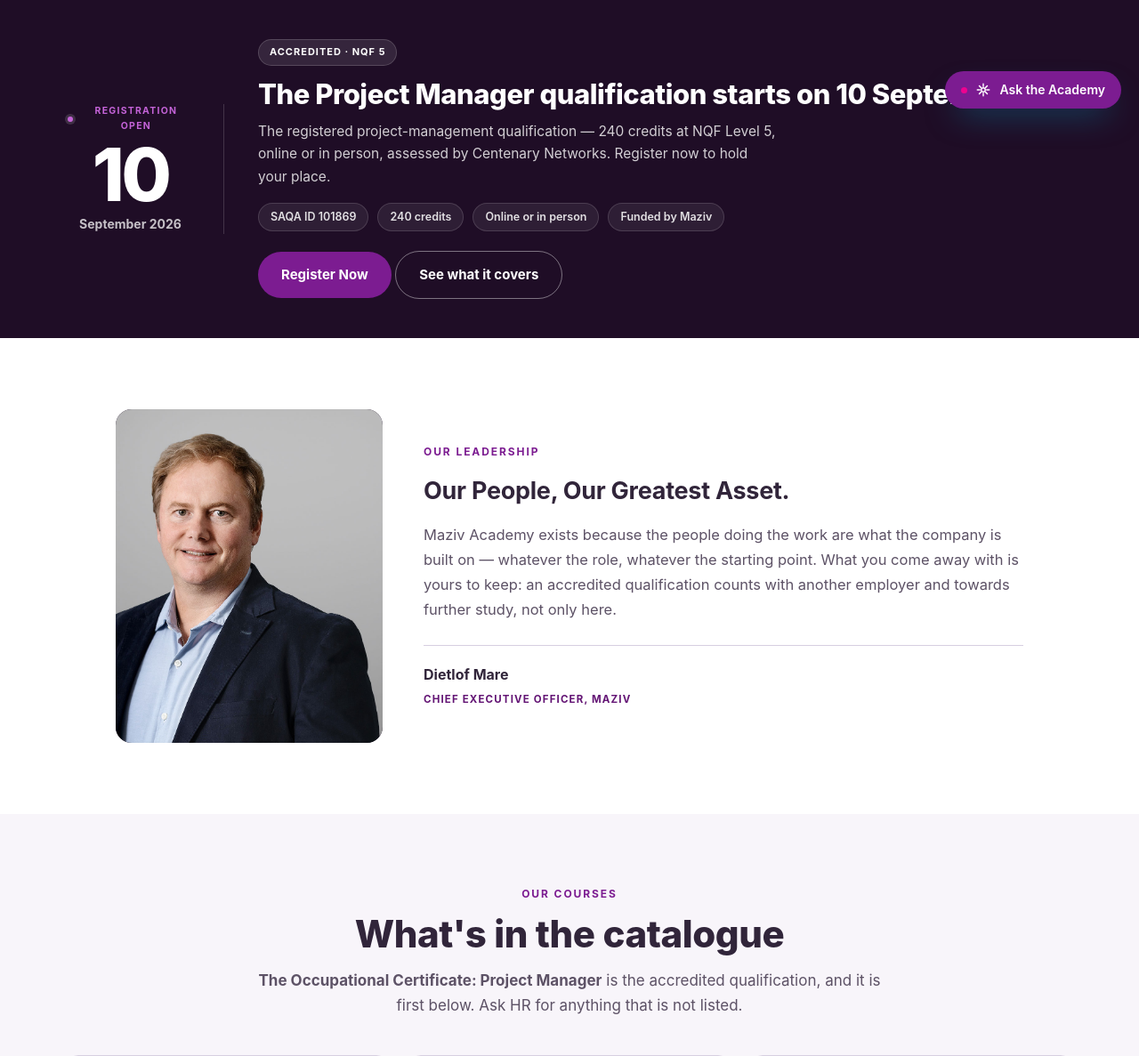
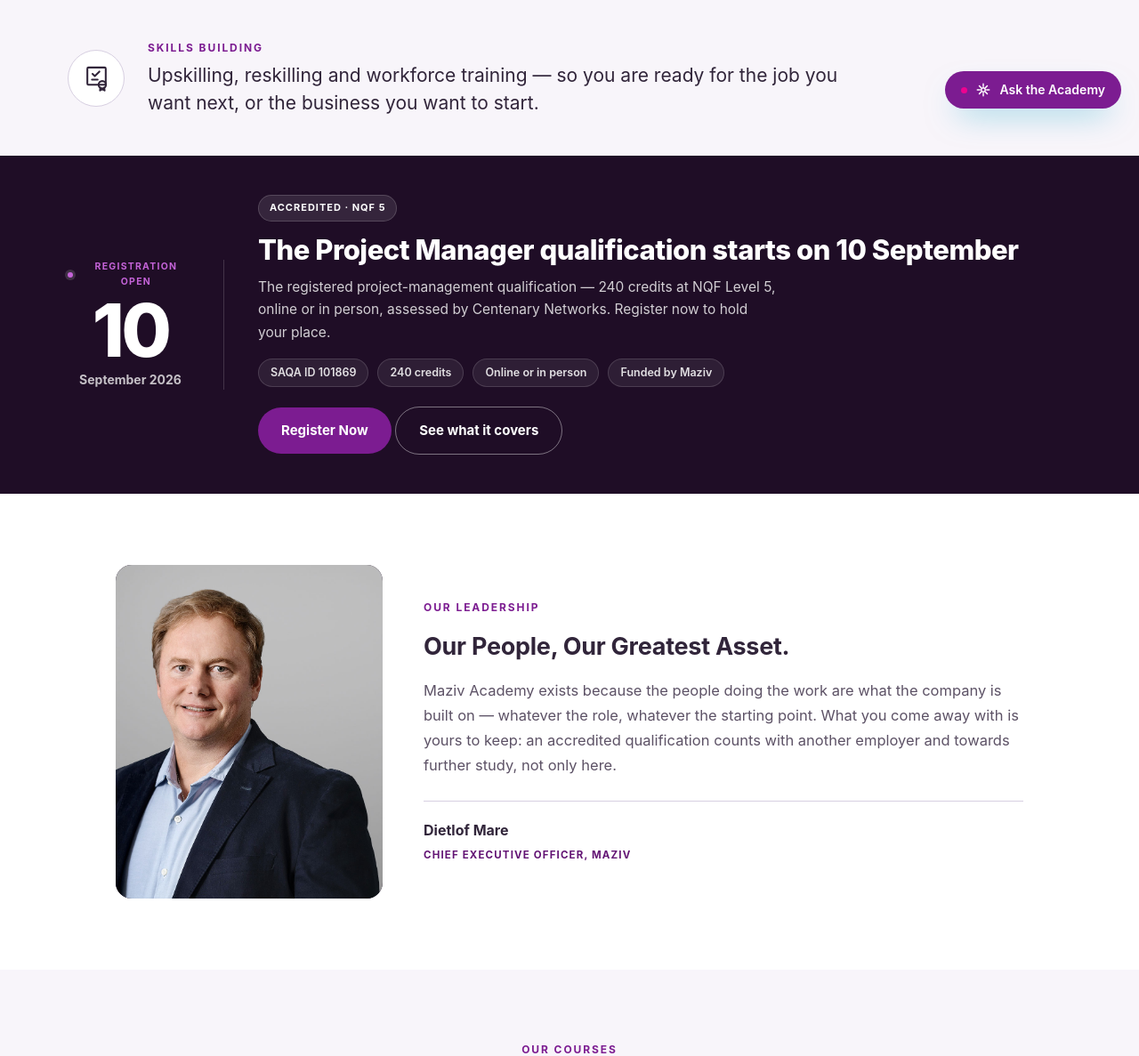
Before and after one commit to kgomotso-Bolide/maziv.academy, a PHP site: page /sps/ in a window 1280 px wide. Shown: the part 658-1845 px from the top of the page at 89% size. Run offline with PHP 8.4, Linux system fonts and the light colour scheme.

Commit message:
Add the Skills Building band under the landing hero
Kgomotso sent a card from a Centenary deck and liked what it said —
"Upskilling, reskilling, and workforce training to prepare individuals for
employment and entrepreneurship" — and asked for that wording around the sites.

It sits directly under the hero, first thing after the photograph, and it is
the same band on all five academies. Brand-neutral by construction: it paints
in --bg-soft, --line, --grey and .eyebrow, so each site colours it from its own
palette without a per-site rule. Checked on the yellow and the purple, the two
that break shared components most often.

The sentence keeps her three ideas and her order and turns "individuals" into
"you". Every other line on these sites talks to the reader — "around your
shift", "talk it over with your manager", "yours to keep" — and one paragraph
in the third person reads as pasted in from a deck. The white disc and the
certificate mark are the nod to her card; the navy panel is not, because the
intake band immediately below is already dark and two dark bands stacked lose
the edge between them.

The intake band's own comment said it sat "directly under the hero". It does
not any more, so it no longer says so.

Co-Authored-By: Claude Opus 5 <noreply@anthropic.com>

```diff
--- a/about.html
+++ b/about.html
@@ -7,7 +7,7 @@
   <title>About — Maziv Academy</title>
   <meta name="description"
     content="About Maziv Academy: our in-house academy for Maziv employees — accredited qualifications and short courses, fully funded, online or in person.">
-  <link rel="stylesheet" href="styles.css?v=20260909">
+  <link rel="stylesheet" href="styles.css?v=20260910">
 </head>
 
 <body>
--- a/course.html
+++ b/course.html
@@ -5,7 +5,7 @@
 <meta name="viewport" content="width=device-width, initial-scale=1.0">
 <title>Course — Maziv Academy</title>
 <meta name="description" content="Video-led online courses with downloadable workbooks and resources, open to Maziv employees through Maziv Academy.">
-<link rel="stylesheet" href="styles.css?v=20260909">
+<link rel="stylesheet" href="styles.css?v=20260910">
 </head>
 <body>
 
--- a/courses.html
+++ b/courses.html
@@ -5,7 +5,7 @@
 <meta name="viewport" content="width=device-width, initial-scale=1.0">
 <title>Courses — Maziv Academy</title>
 <meta name="description" content="Browse the courses open to Maziv employees — accredited qualifications and short courses, fully funded, online or in person.">
-<link rel="stylesheet" href="styles.css?v=20260909">
+<link rel="stylesheet" href="styles.css?v=20260910">
 </head>
 <body>
 <nav id="nav">
--- a/graduates.html
+++ b/graduates.html
@@ -5,7 +5,7 @@
 <meta name="viewport" content="width=device-width, initial-scale=1.0">
 <title>Graduates — Maziv Academy</title>
 <meta name="description" content="People who have come through Centenary Networks — where they studied, and where they are now.">
-<link rel="stylesheet" href="styles.css?v=20260909">
+<link rel="stylesheet" href="styles.css?v=20260910">
 </head>
 <body>
 <nav id="nav">
--- a/index.html
+++ b/index.html
@@ -5,7 +5,7 @@
 <meta name="viewport" content="width=device-width, initial-scale=1.0">
 <title>Maziv Academy — AI Skills, Built In-House</title>
 <meta name="description" content="Maziv Academy is our in-house training academy — accredited qualifications and short courses open to every Maziv employee, fully funded, online or in person.">
-<link rel="stylesheet" href="styles.css?v=20260909">
+<link rel="stylesheet" href="styles.css?v=20260910">
 </head>
 <body>
 <nav id="nav">
@@ -56,9 +56,23 @@
   </div>
   <div class="hero-curve" aria-hidden="true"><svg viewBox="0 0 1440 70" preserveAspectRatio="none"><path d="M0,70 L0,34 C280,72 620,72 720,50 C860,20 1180,6 1440,44 L1440,70 Z" fill="#ffffff"/></svg></div>
 </header>
+<!-- Skills Building. Kgomotso's wording, in this site's voice — see the note
+     beside .pillar in styles.css for what changed from the card she sent and
+     why. Brand-neutral on purpose: this band is identical on all five
+     academies, so it is one edit here and a copy across. -->
+<section class="pillar">
+  <div class="wrap pillar-inner">
+    <div class="pillar-ico" aria-hidden="true"><svg viewBox="0 0 24 24" fill="none" stroke="currentColor" stroke-width="1.6" stroke-linecap="round" stroke-linejoin="round"><path d="M5 3h14a1 1 0 0 1 1 1v13a1 1 0 0 1-1 1H5a1 1 0 0 1-1-1V4a1 1 0 0 1 1-1Z"/><path d="m8.5 8.5 2 2 4-4"/><path d="M8 13.5h5"/><circle cx="17" cy="18" r="3.2"/><path d="m15.4 20.6-.4 2.4 2-1.1 2 1.1-.4-2.4"/></svg></div>
+    <div>
+      <span class="eyebrow">Skills Building</span>
+      <p>Upskilling, reskilling and workforce training — so you are ready for the job you want next, or the business you want to start.</p>
+    </div>
+  </div>
+</section>
 <!-- Intake band. Centenary Networks confirmed the start date on 12 Aug 2026; it
      is the provider's date, not our arithmetic, and it is the one thing on this
-     page with a deadline — hence directly under the hero. The per-module dates
+     page with a deadline — hence as high as it is. The Skills Building band
+     above it went in on 10 Sep 2026 and pushed it one section down. The per-module dates
      on /pm-schedule remain indicative, and that page still says so. -->
 <section class="intake">
   <div class="wrap intake-grid reveal">
--- a/module.html
+++ b/module.html
@@ -5,7 +5,7 @@
 <meta name="viewport" content="width=device-width, initial-scale=1.0">
 <title>Knowledge module — Maziv Academy</title>
 <meta name="description" content="A knowledge module of the Occupational Certificate: Project Manager (SAQA 101869) — what it covers topic by topic, how each topic is weighted, and the documents you work from.">
-<link rel="stylesheet" href="styles.css?v=20260909">
+<link rel="stylesheet" href="styles.css?v=20260910">
 </head>
 <body>
 <nav id="nav">
--- a/pm-pathway.html
+++ b/pm-pathway.html
@@ -5,7 +5,7 @@
 <meta name="viewport" content="width=device-width, initial-scale=1.0">
 <title>Project Management pathway — Maziv Academy</title>
 <meta name="description" content="How the Google Project Management Certificate and the accredited NQF 5 Occupational Certificate: Project Manager fit together — what the international course covers, what it doesn't, and how the credits are actually earned.">
-<link rel="stylesheet" href="styles.css?v=20260909">
+<link rel="stylesheet" href="styles.css?v=20260910">
 </head>
 <body>
 <nav id="nav">
--- a/pm-schedule.html
+++ b/pm-schedule.html
@@ -5,7 +5,7 @@
 <meta name="viewport" content="width=device-width, initial-scale=1.0">
 <title>Project Manager study plan — Maziv Academy</title>
 <meta name="description" content="The Occupational Certificate: Project Manager is self-paced. This planner turns a weekly time commitment into module dates and calendar invites, so the time is booked rather than intended.">
-<link rel="stylesheet" href="styles.css?v=20260909">
+<link rel="stylesheet" href="styles.css?v=20260910">
 </head>
 <body>
 <nav id="nav">
--- a/profile.html
+++ b/profile.html
@@ -5,7 +5,7 @@
 <meta name="viewport" content="width=device-width, initial-scale=1.0">
 <title>Your Profile — Maziv Academy</title>
 <meta name="description" content="An optional profile that saves your details on this device, so registration forms and the Skills Gap check fill themselves in. No account needed.">
-<link rel="stylesheet" href="styles.css?v=20260909">
+<link rel="stylesheet" href="styles.css?v=20260910">
 </head>
 <body>
 <nav id="nav">
--- a/programmes.html
+++ b/programmes.html
@@ -5,7 +5,7 @@
 <meta name="viewport" content="width=device-width, initial-scale=1.0">
 <title>Technical &amp; Artisan Programmes — Maziv Academy</title>
 <meta name="description" content="Artisan, electrical, renewable energy, welding and plumbing programmes delivered with Fisha Renaissance — 57 programmes across seven streams.">
-<link rel="stylesheet" href="styles.css?v=20260909">
+<link rel="stylesheet" href="styles.css?v=20260910">
 </head>
 <body>
 <nav id="nav">
--- a/setup.php
+++ b/setup.php
@@ -115,7 +115,7 @@ $ready = install_missing_tables() === [];
 <meta name="viewport" content="width=device-width, initial-scale=1.0">
 <title>Set up the academy database</title>
 <meta name="robots" content="noindex">
-<link rel="stylesheet" href="styles.css?v=20260909">
+<link rel="stylesheet" href="styles.css?v=20260910">
 </head>
 <body>
 <section class="section-soft page-top">
--- a/styles.css
+++ b/styles.css
@@ -124,6 +124,26 @@ section{padding:80px 0}
    decoration only: aria-hidden in the markup, and no pointer target here. */
 .hero-curve{position:absolute;left:0;right:0;bottom:-1px;z-index:2;line-height:0;pointer-events:none}
 .hero-curve svg{width:100%;height:70px;display:block}
+
+
+/* THE SKILLS BUILDING BAND — first thing under the landing hero.
+   Added 10 Sep 2026. Kgomotso sent a card from a Centenary deck and liked what
+   it said: "Upskilling, reskilling, and workforce training to prepare
+   individuals for employment and entrepreneurship." The sentence below keeps
+   her three ideas and her order, and turns "individuals" into "you", because
+   every other line on these sites talks to the reader ("around your shift",
+   "yours to keep") and one paragraph in the third person reads as pasted in.
+
+   The white disc and the certificate mark are the nod to her card. The rest is
+   this site's own idiom rather than the deck's navy panel, and it is a LIGHT
+   band on purpose: the intake band directly below it is dark, and two dark
+   bands stacked lose the edge between them. */
+.pillar{background:var(--bg-soft);padding:44px 0}
+.pillar-inner{display:flex;align-items:center;gap:26px}
+.pillar-ico{flex:0 0 auto;width:64px;height:64px;border-radius:50%;background:#fff;border:1px solid var(--line);display:grid;place-items:center;color:var(--grey)}
+.pillar-ico svg{width:31px;height:31px}
+.pillar .eyebrow{display:block;margin-bottom:7px}
+.pillar p{font-size:clamp(16.5px,1.9vw,21px);line-height:1.45;color:var(--grey);max-width:62ch;margin:0}
 
 /* FEATURES / PILLARS */
 .features{display:grid;grid-template-columns:repeat(3,1fr);gap:24px}
--- a/trainers.html
+++ b/trainers.html
@@ -8,7 +8,7 @@
 <meta name="viewport" content="width=device-width, initial-scale=1.0">
 <title>Meet the Trainers — Maziv Academy</title>
 <meta name="description" content="The specialists who deliver our skills courses — who they are, what they have done, and what they teach.">
-<link rel="stylesheet" href="styles.css?v=20260909">
+<link rel="stylesheet" href="styles.css?v=20260910">
 </head>
 <body>
 <nav id="nav">
```
